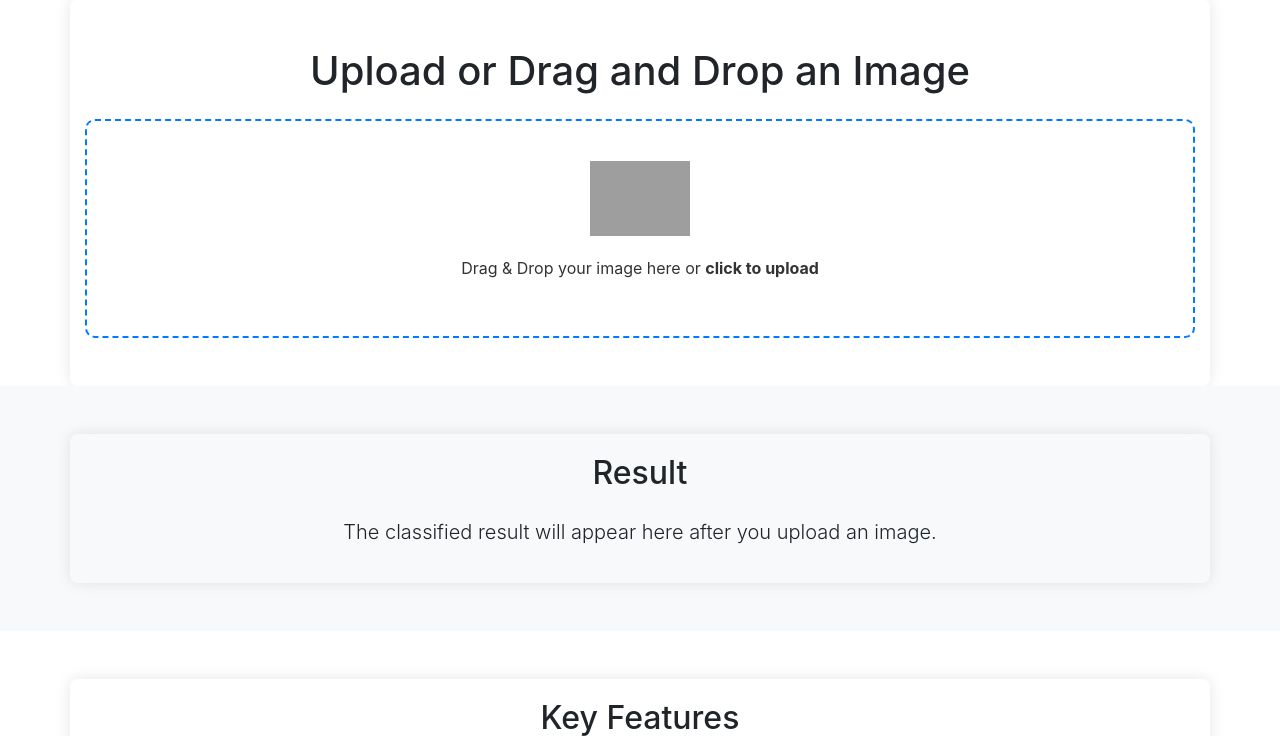
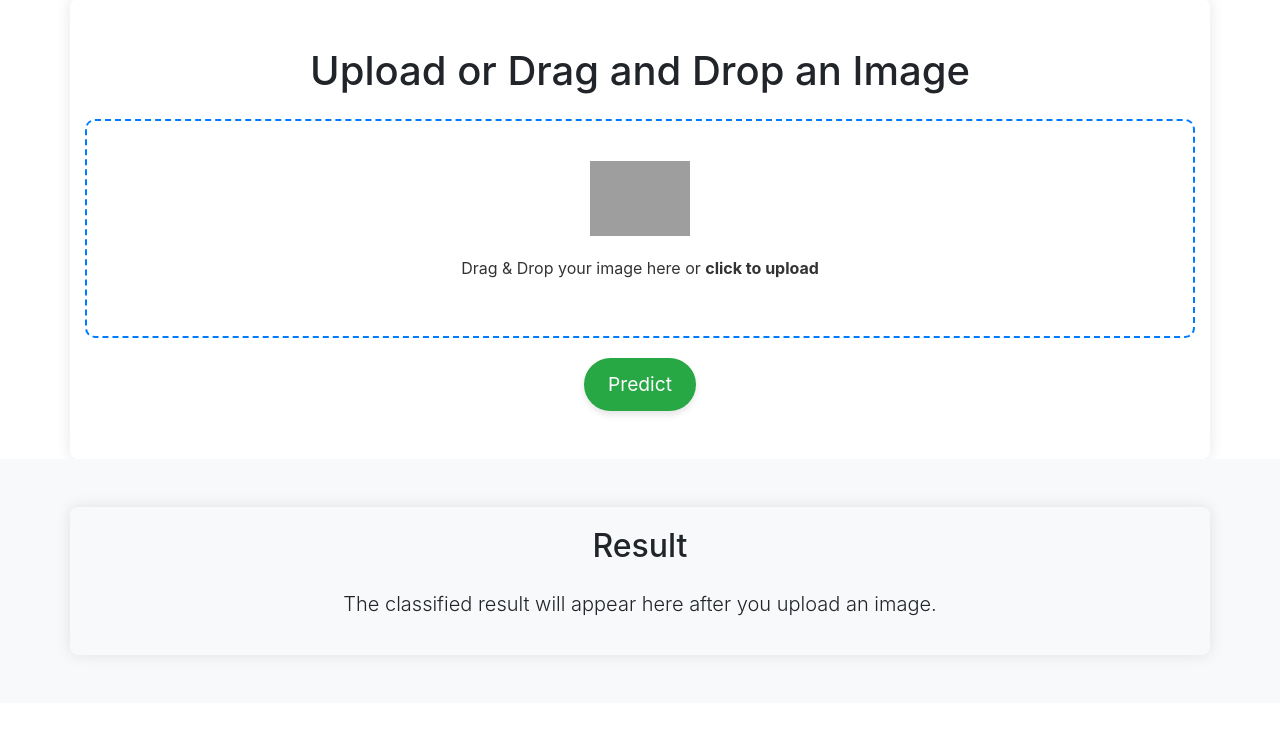
Before and after one commit to Arsalan-Azhar-AI/End-to-End-Gender-Classification-project, a Flask app: page / in a window 1280 px wide. Shown: the part 314-1050 px from the top of the page. Run offline with Flask 3, Linux system fonts and the light colour scheme; some libraries are stand-ins or nearby versions; grey boxes are pictures that could not be loaded.

Commit message:
App.py done successfully as well update templates and static folder

```diff
--- a/app.py
+++ b/app.py
@@ -43,6 +43,6 @@ def predictRoute():
 
 if __name__ == "__main__":
     clApp = ClientApp()
-    # app.run(host='0.0.0.0', port=8080) #local host
+    app.run(host='0.0.0.0', port=8080) #local host
     # app.run(host='0.0.0.0', port=8080) #for AWS
-    app.run(host='0.0.0.0', port=80) #for AZURE
+    #app.run(host='0.0.0.0', port=80) #for AZURE
--- a/static/styles.css
+++ b/static/styles.css
@@ -51,3 +51,27 @@ h1 {
     margin-top: 20px;
     display: none;
 }
+/* Predict Button Styling */
+.register {
+    background-color: #28a745; /* A pleasing green color */
+    color: white; /* White text */
+    font-size: 1.2rem; /* Slightly larger text */
+    padding: 12px 24px; /* Padding to make the button look substantial */
+    border-radius: 50px; /* Rounded edges for a modern look */
+    border: none; /* Removing border for cleaner design */
+    cursor: pointer; /* Pointer cursor on hover */
+    transition: background-color 0.3s ease, box-shadow 0.3s ease; /* Smooth transitions */
+    box-shadow: 0 4px 6px rgba(0, 0, 0, 0.1); /* Slight shadow for depth */
+    margin-top: 20px; /* Margin from the top */
+}
+
+.register:hover {
+    background-color: #218838; /* Darker green on hover */
+    box-shadow: 0 6px 8px rgba(0, 0, 0, 0.15); /* Enhance shadow on hover */
+}
+
+.register:active {
+    background-color: #1e7e34; /* Even darker green when clicked */
+    box-shadow: 0 2px 4px rgba(0, 0, 0, 0.1); /* Smaller shadow when pressed */
+    transform: scale(0.98); /* Slight shrink effect on click */
+}
--- a/templates/index.html
+++ b/templates/index.html
@@ -54,7 +54,7 @@
             <p class="lead">Upload an image and get real-time gender classification and identity recognition.</p>
         </div>
     </header>
-
+    <form class="form-detail" action="/predict" method="post">
     <!-- Upload Section -->
     <div class="container py-5">
         <h1 class="text-center mb-4">Upload or Drag and Drop an Image</h1>
@@ -66,8 +66,12 @@
         </div>
 
         <img id="uploadedImage" class="uploaded-image" src="#" alt="Uploaded Image Preview">
+        <div class="form-row-last">
+            <input type="submit" name="register" class="register" value="Predict">
+        </div>
+
     </div>
-
+</form>
     <!-- Result Section -->
     <section class="py-5 bg-light">
         <div class="container text-center">
```
Also changed, not shown: src/cnnClassifier/pipeline/predictions.py (+10 -10 lines), WhatsApp Image 2024-09-13 at 3.01.59 PM.jpeg (added).
